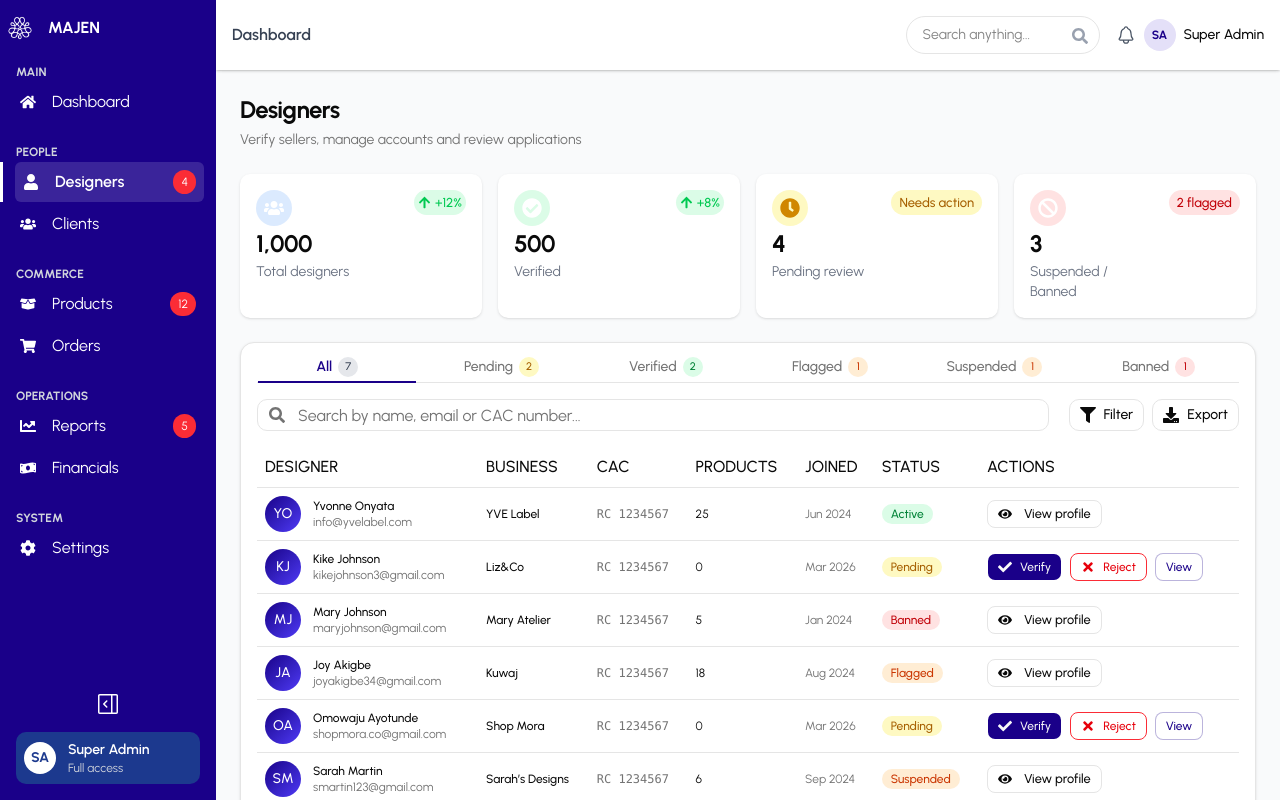
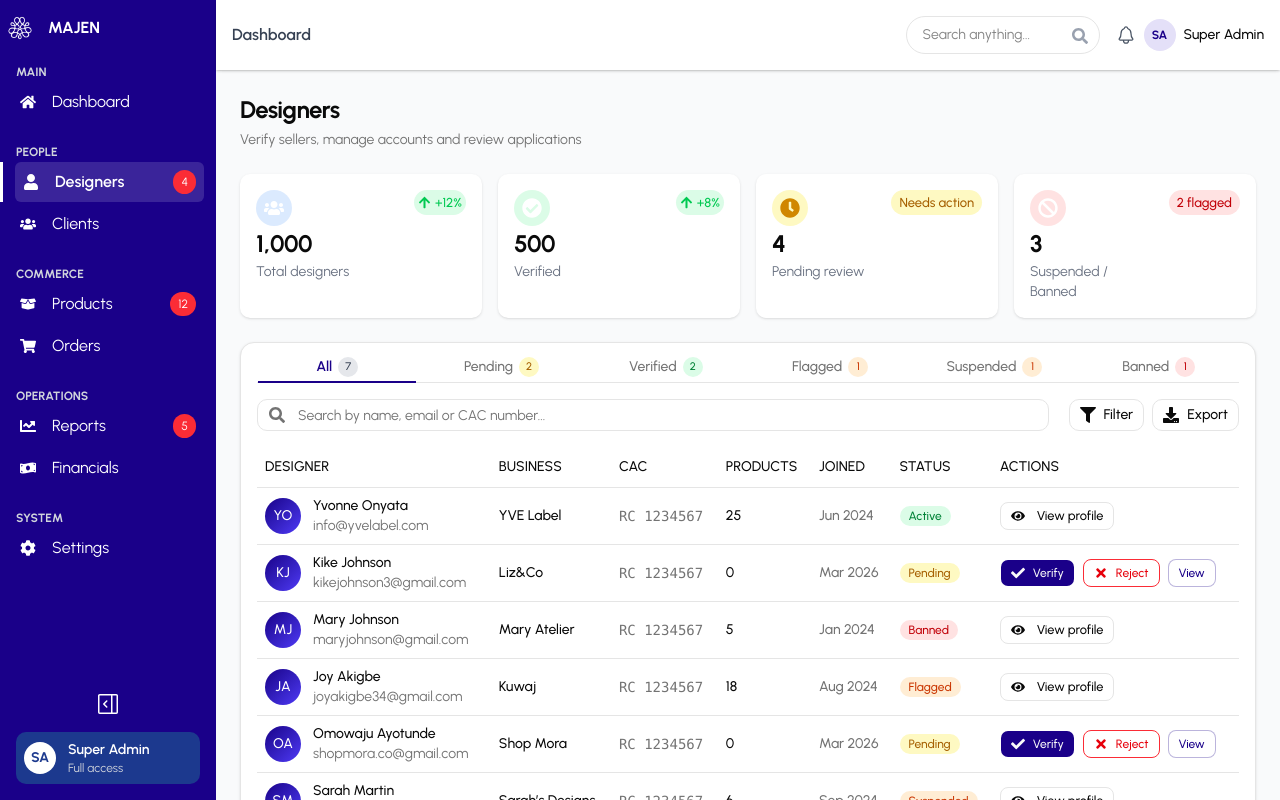
Before and after one commit to Dhavisco/Majen-Admin, a Next.js app: page /dashboard/designers in a window 1280 px wide. Shown: the top 800 px of the page. Built offline with nearby package versions, Linux system fonts and the light colour scheme.

Commit message:
fix: text size on designer table

```diff
--- a/app/dashboard/designers/page.tsx
+++ b/app/dashboard/designers/page.tsx
@@ -238,7 +238,7 @@ const DesignerPage: React.FC = () => {
                                     <TabsTrigger
                                         key={tab.value}
                                         value={tab.value}
-                                        className="px-4 text-xs md:text-sm text-muted-foreground data-[state=active]:text-[#1A0089] data-[state=active]:font-semibold data-[state=active]:after:bg-[#1A0089] font-medium"
+                                        className="px-4 text-xs md:text-sm text-muted-foreground data-[state=active]:text-[#1A0089] data-[state=active]:font-semibold data-[state=active]:after:bg-[#1A0089] font-medium cursor-pointer"
                                     >
                                         {tab.label}
                                         <span className={`text-[10px] md:text-[11px] flex items-center justify-center w-4 h-4 md:w-5 md:h-5 rounded-full font-medium ${tab.color}`}>
@@ -258,7 +258,7 @@ const DesignerPage: React.FC = () => {
                             <FaSearch className="absolute left-3 top-2 h-4 w-4 text-muted-foreground" />
                             <Input
                                 placeholder="Search by name, email or CAC number..."
-                                className="pl-10 bg-white text-xs md:text-base"
+                                className="pl-10 bg-white text-xs md:text-sm"
                             />
                         </div>
 
@@ -284,7 +284,7 @@ const DesignerPage: React.FC = () => {
                         <Table className='text-xs md:text-base'>
 
                             <TableHeader>
-                                <TableRow>
+                                <TableRow className='text-xs md:text-sm font-semibold'>
                                     <TableHead>DESIGNER</TableHead>
                                     <TableHead>BUSINESS</TableHead>
                                     <TableHead>CAC</TableHead>
@@ -304,11 +304,11 @@ const DesignerPage: React.FC = () => {
                                         <TableCell>
                                             <div className="flex items-center gap-3">
 
-                                                <div className="md:w-9 md:h-9 w-7 h-7 bg-linear-to-br from-[#1A0089] to-indigo-600 text-white md:text-sm text-[10px] rounded-full flex items-center justify-center font-medium">
+                                                <div className="md:w-9 md:h-9 w-7 h-7 bg-linear-to-br from-[#1A0089] to-indigo-600 text-white md:text-sm text-[11px] rounded-full flex items-center justify-center font-medium">
                                                     {designer.name.split(' ').map(n => n[0]).join('').toUpperCase()}
                                                 </div>
 
-                                                <div className='md:text-xs text-[11px]'>
+                                                <div className='md:text-sm text-[11px]'>
                                                     <div className="font-medium">{designer.name}</div>
                                                     <div className="text-muted-foreground">{designer.email}</div>
                                                 </div>
@@ -316,15 +316,15 @@ const DesignerPage: React.FC = () => {
                                             </div>
                                         </TableCell>
 
-                                        <TableCell className="font-medium md:text-xs text-[11px]">{designer.business}</TableCell>
+                                        <TableCell className="font-medium md:text-sm text-[11px]">{designer.business}</TableCell>
 
-                                        <TableCell className="text-muted-foreground font-mono md:text-xs text-[11px]">{designer.cac}</TableCell>
+                                        <TableCell className="font-medium text-muted-foreground font-mono md:text-sm text-[11px]">{designer.cac}</TableCell>
 
-                                        <TableCell className="md:text-xs text-[11px]">{designer.products}</TableCell>
+                                        <TableCell className=" font-medium md:text-sm text-[11px]">{designer.products}</TableCell>
 
-                                        <TableCell className="text-muted-foreground md:text-xs text-[11px]">{designer.joined}</TableCell>
+                                        <TableCell className="font-medium text-muted-foreground md:text-sm text-[11px]">{designer.joined}</TableCell>
 
-                                        <TableCell className="md:text-xs text-[11px]">
+                                        <TableCell className="md:text-sm text-[11px]">
                                             {getStatusBadge(designer.status)}
                                         </TableCell>
 
```
